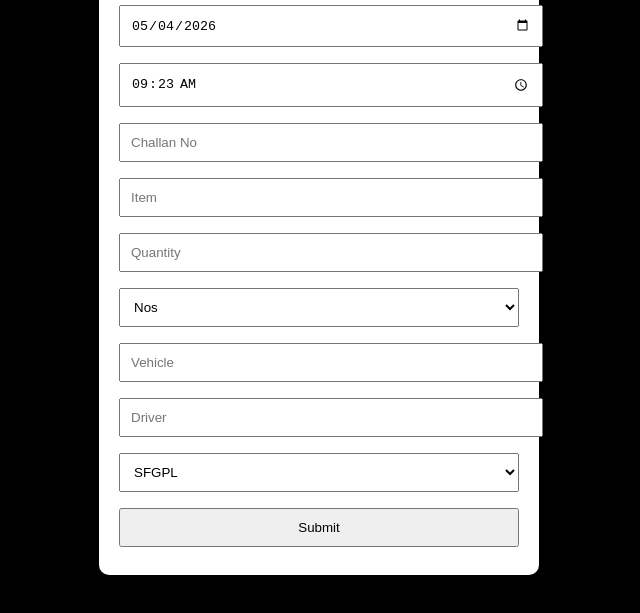
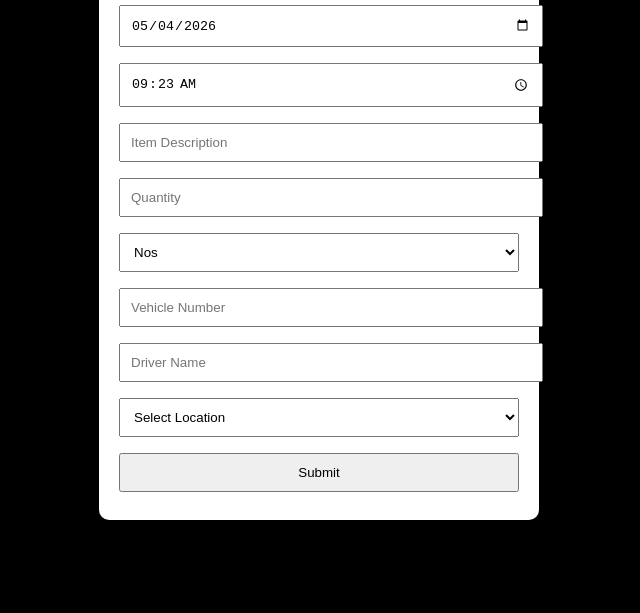
Before and after one commit to CodingExpressShivam/Sfgpl, a website: page index.html in a window 1280 px wide. Shown: the part 105-718 px from the top of the page, without its empty margins (321-961 px from the left). Drawn offline with Linux system fonts and the light colour scheme.

Commit message:
Update index.html

```diff
--- a/index.html
+++ b/index.html
@@ -39,10 +39,8 @@
     <input type="date" id="date" required>
     <input type="time" id="time" required>
 
-    <input type="text" id="challan" placeholder="Challan No" required>
-    <input type="text" id="item" placeholder="Item">
-
-    <input type="number" id="quantity" placeholder="Quantity">
+    <input type="text" id="item" placeholder="Item Description" required>
+    <input type="number" id="quantity" placeholder="Quantity" required>
 
     <select id="unit">
       <option>Nos</option>
@@ -50,10 +48,11 @@
       <option>Bags</option>
     </select>
 
-    <input type="text" id="vehicle" placeholder="Vehicle">
-    <input type="text" id="driver" placeholder="Driver">
+    <input type="text" id="vehicle" placeholder="Vehicle Number">
+    <input type="text" id="driver" placeholder="Driver Name">
 
-    <select id="location">
+    <select id="location" required>
+      <option value="">Select Location</option>
       <option>SFGPL</option>
       <option>Biofuel</option>
     </select>
@@ -61,7 +60,6 @@
     <button type="submit">Submit</button>
 
   </form>
-
 </div>
 
 <script>
@@ -88,7 +86,6 @@ document.getElementById("form").addEventListener("submit", function(e){
     token: token,
     date: document.getElementById("date").value,
     time: document.getElementById("time").value,
-    challan: document.getElementById("challan").value,
     item: document.getElementById("item").value,
     quantity: document.getElementById("quantity").value,
     unit: document.getElementById("unit").value,
```
